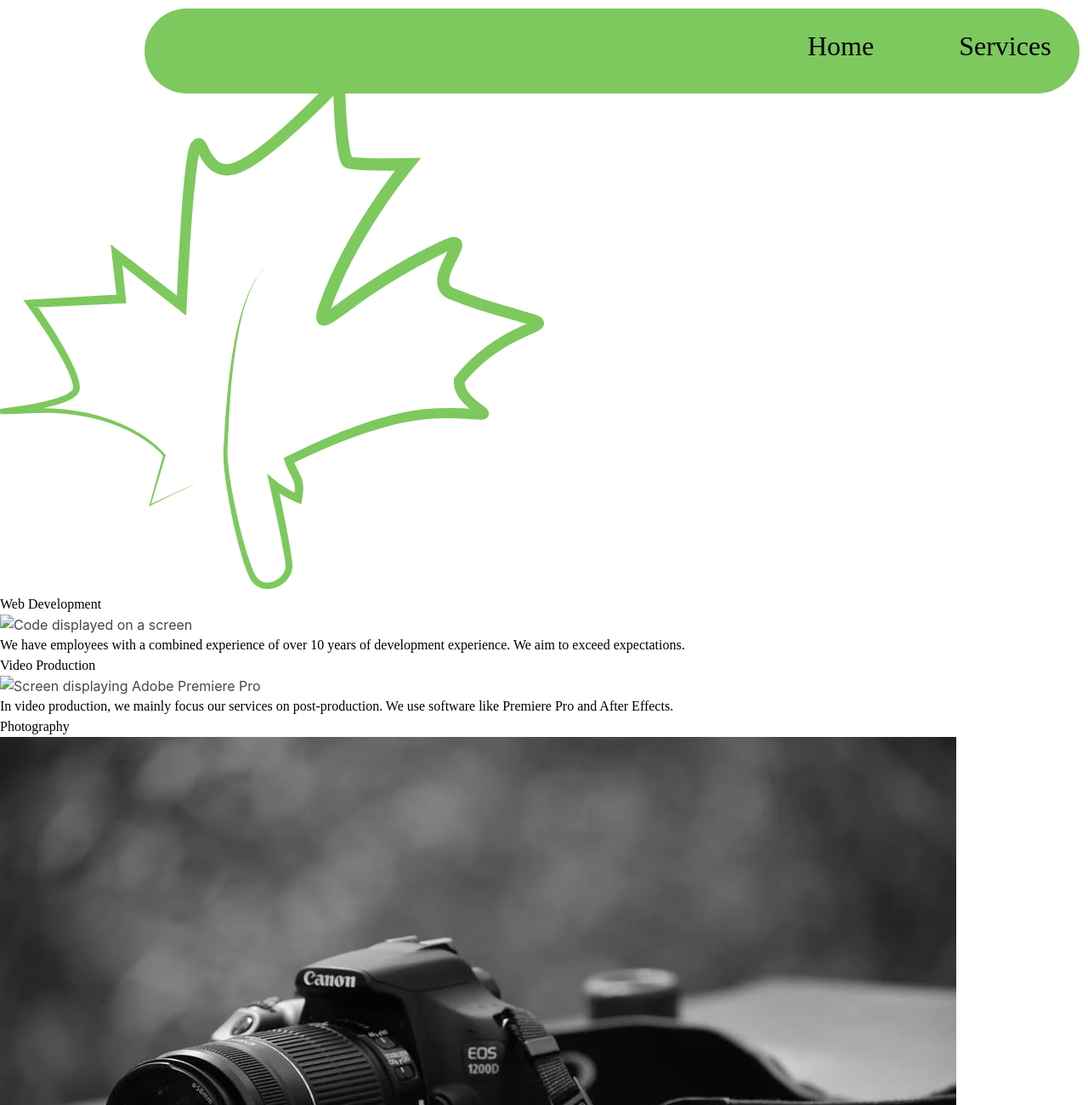
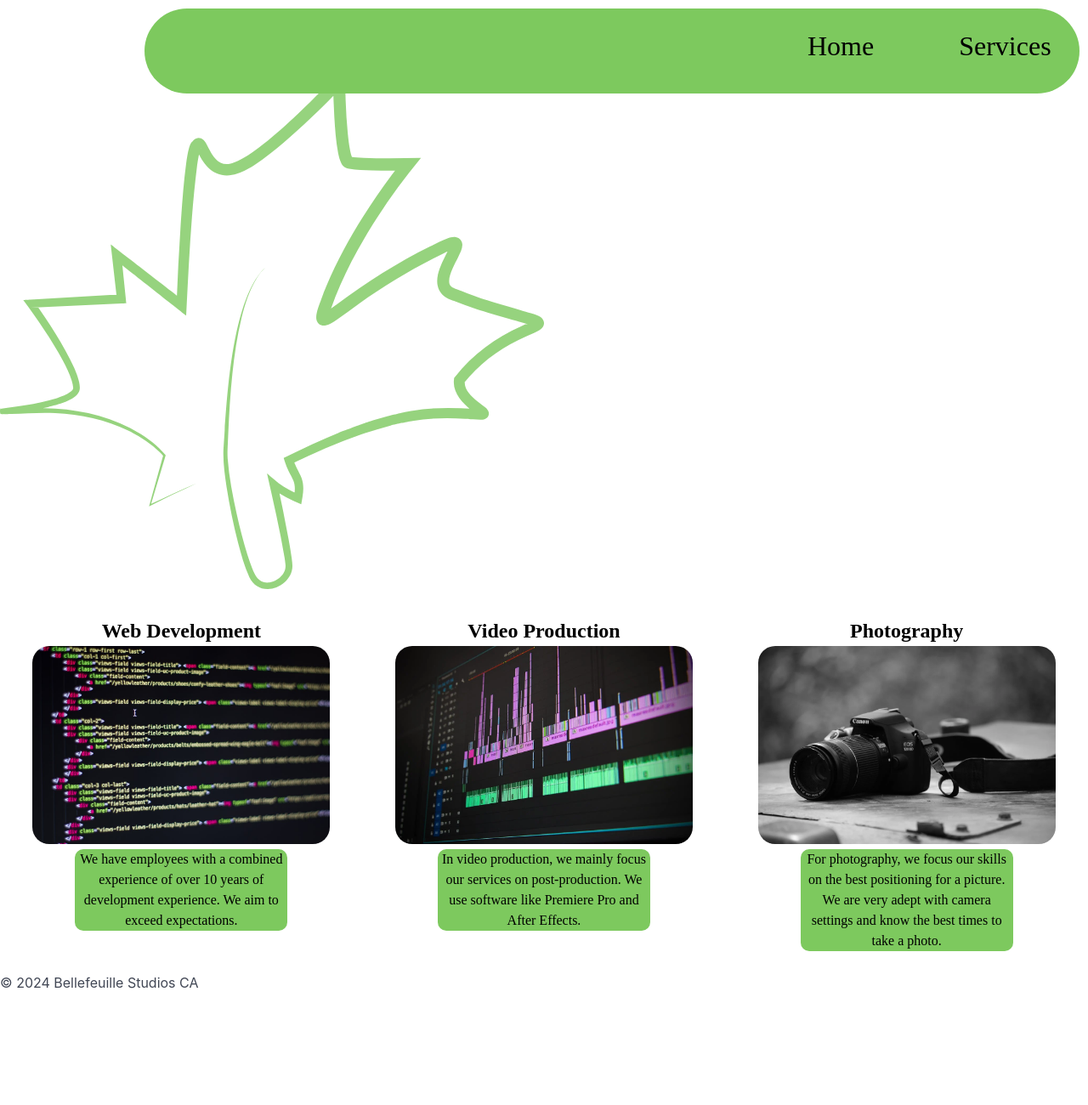
Before and after one commit to laug0040/mtm6201-final, a plain HTML site: page services.html in a window 1280 px wide. Shown: the top 1300 px of the page at 85% size. After the commit the page ends 1168 px from the top, so only its background shows below. Drawn offline with nearby package versions, Linux system fonts and the light colour scheme; some icons are missing; a web font is replaced by a local one.

Commit message:
Updating all HTML and Services CSS

```diff
--- a/css/main.css
+++ b/css/main.css
@@ -34,6 +34,13 @@ p, h1, h2, h3, h4, li {
 li a:hover {
     color:#fff;
     transition-duration:0.4s;
+}
+
+.background-logo {
+    width:50%;
+    height:auto;
+    z-index:1;
+    opacity:0.8;
 }
 
 /* Navigation Styles for all pages */
@@ -73,12 +80,6 @@ li a:hover {
     margin-top:30px;
     margin-left:50px;
     margin-right:50px;
-}
-
-.background-logo svg {
-    width:50%;
-    height:auto;
-    z-index:1;
 }
 
 .hometext p {
@@ -141,3 +142,33 @@ li a:hover {
     height:auto;
     margin:auto;
 }
+
+/* Services Styling */
+.services {
+    display:grid;
+    grid-template-columns:repeat(3, 1fr);
+    margin:auto;
+    text-align:center;
+}
+
+.services h1 {
+    font-weight:700;
+    font-size:1.5rem;
+}
+
+.services img {
+    width:350px;
+    height:auto;
+    border-radius:20px;
+}
+
+.service-info {
+    background-color:#7DC95E;
+    width:250px;
+    margin:auto;
+    border-radius:10px;
+}
+
+.webdev, .video, .photo {
+    padding:25px;
+}
--- a/services.html
+++ b/services.html
@@ -36,14 +36,13 @@
         </nav>
     </header>
 
-    <div class="background-logo">
-        <svg id="Layer_2" data-name="Layer 2" xmlns="http://www.w3.org/2000/svg" viewBox="0 0 787.19 756.41">
+    <div>
+        <svg class="background-logo" id="Layer_2" data-name="Layer 2" xmlns="http://www.w3.org/2000/svg" viewBox="0 0 787.19 756.41">
             <defs>
             <style>
                 .cls-1 {
                     fill: #7DC95E;
                     stroke-width: 0px;
-                    opacity:1;
                 }
             </style>
             </defs>
@@ -51,20 +50,21 @@
         </svg>
     </div>
 
+    <div class="services">
         <div class="webdev">
             <h1>Web Development</h1>
 
-        <img src="" alt="Code displayed on a screen">
+            <img src="images/webdev.jpg" alt="Code displayed on a screen">
 
-        <p>We have employees with a combined experience of over 10 years of development experience.  We aim to exceed expectations.</p>
+            <p class="service-info">We have employees with a combined experience of over 10 years of development experience.  We aim to exceed expectations.</p>
         </div>
 
         <div class="video">
             <h1>Video Production</h1>
 
-        <img src="" alt="Screen displaying Adobe Premiere Pro">
+            <img src="images/videoediting.jpg" alt="Screen displaying Adobe Premiere Pro">
 
-        <p>In video production, we mainly focus our services on post-production.  We use software like Premiere Pro and After Effects.</p>
+            <p class="service-info">In video production, we mainly focus our services on post-production.  We use software like Premiere Pro and After Effects.</p>
         </div>
 
         <div class="photo">
@@ -72,8 +72,12 @@
 
             <img src="images/cameratable.jpg" alt="Camera set on a table">
 
-        <p>For photography, we focus our skills on the best positioning for a picture.  We are very adept with camera settings and know the best times to take a photo.</p>
+            <p class="service-info">For photography, we focus our skills on the best positioning for a picture.  We are very adept with camera settings and know the best times to take a photo.</p>
+        </div>
     </div>
 
+    <footer>
+        © 2024 Bellefeuille Studios CA
+    </footer>
 </body>
 </html>
```
Also changed, not shown: about.html (+5 -3 lines), index.html (+6 -7 lines), images/videoediting.jpg (added), images/webdev.jpg (added). Lines whose indentation alone changed are shown as unchanged.
